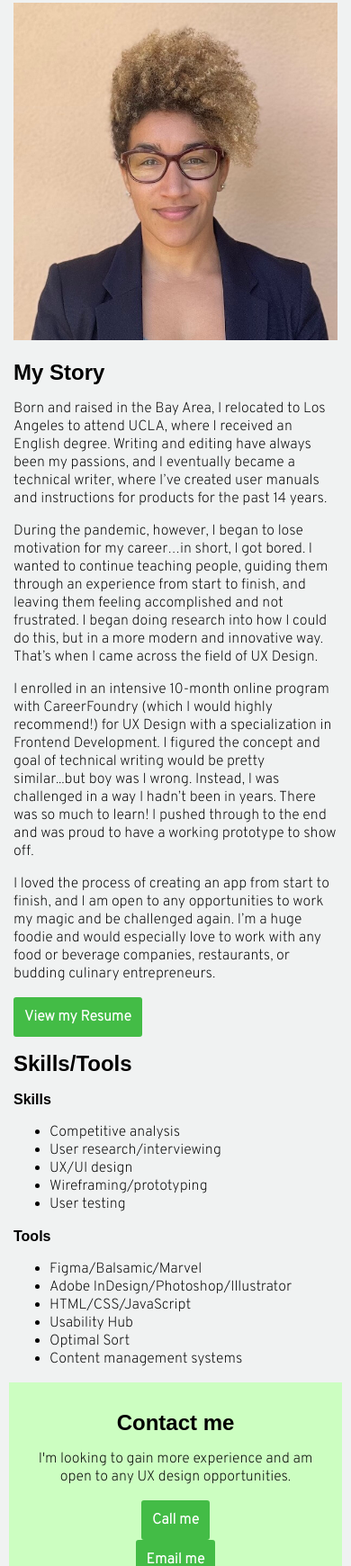
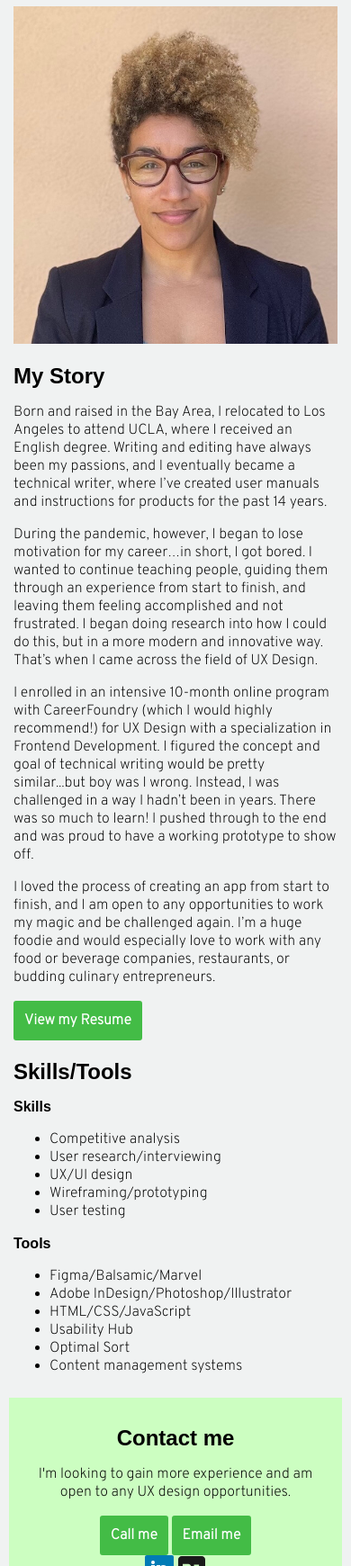
Before and after one commit to shoshanaucla/Portfolio-Site-Shoshana-Muhammad, a plain HTML site: page about.html in a window 390 px wide. Shown: the part 236-1976 px from the top of the page at 90% size. Drawn offline with nearby package versions, Linux system fonts and the light colour scheme; a web font is replaced by a local one.

Commit message:
Changed row/div for sections

```diff
--- a/about.html
+++ b/about.html
@@ -34,28 +34,26 @@
   </header>
   <main>
     <div class="container">
-      <!-- ORANGE BLOCK TOP -->
-      <div>
-        <!-- YELLOW BLOCK TOP -->
+      <!-- ABOUT SECTION -->
+      <div class="row">
+        <div class="subrow">
           <h1>About Me</h1>
         </div>
-    </div>
-    <div class="container">
-      <!-- ORANGE BLOCK MAIN -->
-      <div>
-        <!-- YELLOW BLOCK MAIN -->
+        <div class="column col-md-6 col-lg-7">
+          <!-- LEFT IMAGE -->
           <picture>
             <source srcset="img/mychef/about_me@1x.jpg" media="(max-width:767px)">
             <img src="img/mychef/about_me@2x.jpg" alt="Shoshana Muhammad">
           </picture>
-        <div>
-          <!-- DARK GREEN BLOCK MAIN -->
-          <div>
+        </div>
+
+        <div class="col-md-6 col-lg-5">
           <!-- TEAL COLUMN LEFT -->
           <h2>My Story</h2>
           <p>Born and raised in the Bay Area, I relocated to Los Angeles to attend UCLA, where I received an English degree. Writing and editing have always been my passions, and I eventually became a technical writer, where I’ve created user
             manuals and instructions for products for the past 14 years.</p>
-            <p>During the pandemic, however, I began to lose motivation for my career…in short, I got bored. I wanted to continue teaching people, guiding them through an experience from start to finish, and leaving them feeling accomplished and not
+          <p>During the pandemic, however, I began to lose motivation for my career…in short, I got bored. I wanted to continue teaching people, guiding them through an experience from start to finish, and leaving them feeling accomplished and
+            not
             frustrated. I began doing research into how I could do this, but in a more modern and innovative way. That’s when I came across the field of UX Design.</p>
           <p>I enrolled in an intensive 10-month online program with CareerFoundry (which I would highly recommend!) for UX Design with a specialization in Frontend Development. I figured the concept and goal of technical writing would be pretty
             similar...but boy was I wrong. Instead, I was challenged in a way I hadn’t been in years. There was so much to learn! I pushed through to the end and was proud to have a working prototype to show off.</p>
@@ -63,12 +61,13 @@
             restaurants, or budding culinary entrepreneurs.</p>
           <a href="files/Resume_ShoshanaMuhammad_0621.pdf" class="button" target="_blank">View my Resume</a>
         </div>
-          <div>
-            <!-- TEAL COLUMN RIGHT -->
+      </div>
+
+      <div class="row">
+        <div class="subrow">
           <h2>Skills/Tools</h2>
-            <div>
-              <!-- DARK GREEN BLOCK INNER -->
-              <div>
+        </div>
+        <div class="column col-md-6 col-lg-7">
           <!-- TEAL ROW 1 -->
           <h3>Skills</h3>
           <ul>
@@ -79,7 +78,7 @@
             <li>User testing</li>
           </ul>
         </div>
-              <div>
+        <div class="column col-md-6 col-lg-5">
           <!-- TEAL ROW 2 -->
           <h3>Tools</h3>
           <ul>
@@ -92,9 +91,8 @@
           </ul>
         </div>
       </div>
-          </div>
-        </div>
-      </div>
+
+
     </div>
   </main>
   <footer>
@@ -102,16 +100,14 @@
       <!-- FOOTER TEXT AND LINKS -->
       <h2>Contact me</h2>
       <p>I'm looking to gain more experience and am open to any UX design opportunities.</p>
-      <div>
+      <div class="contact_row">
         <a href="tel:+13104354475" class="button">Call me</a>
-      </div>
-      <div>
         <a href="mailto:shoshanaucla@gmail.com" class="button">Email me</a>
       </div>
       <div>
         <!-- SOCIAL ICONS -->
-        <a href="https://www.linkedin.com/in/shoshana-muhammad/" target="_blank"><svg enable-background="new 0 0 32 32" height="32px" id="Layer_1" version="1.0" viewBox="0 0 32 32" width="32px" xml:space="preserve" xmlns="http://www.w3.org/2000/svg"
-            xmlns:xlink="http://www.w3.org/1999/xlink">
+        <a href="https://www.linkedin.com/in/shoshana-muhammad/" target="_blank" class="icon"><svg enable-background="new 0 0 32 32" height="32px" id="Layer_1" version="1.0" viewBox="0 0 32 32" width="32px" xml:space="preserve"
+            xmlns="http://www.w3.org/2000/svg" xmlns:xlink="http://www.w3.org/1999/xlink">
             <g>
               <path d="M32,30c0,1.104-0.896,2-2,2H2c-1.104,0-2-0.896-2-2V2c0-1.104,0.896-2,2-2h28c1.104,0,2,0.896,2,2V30z" fill="#007BB5" />
               <g>
@@ -127,8 +123,8 @@
             <g />
             <g />
           </svg></a>
-        <a href="https://www.behance.net/shoshana_muhammad/" target="_blank"><svg height="32px" style="enable-background:new 0 0 512 512;" version="1.1" viewBox="0 0 512 512" width="32px" xml:space="preserve" xmlns="http://www.w3.org/2000/svg"
-            xmlns:xlink="http://www.w3.org/1999/xlink">
+        <a href="https://www.behance.net/shoshana_muhammad/" target="_blank" class="icon"><svg height="32px" style="enable-background:new 0 0 512 512;" version="1.1" viewBox="0 0 512 512" width="32px" xml:space="preserve"
+            xmlns="http://www.w3.org/2000/svg" xmlns:xlink="http://www.w3.org/1999/xlink">
             <g id="behance__x2C__social__x2C__media">
               <g>
                 <path d="M205.918,215.982c0-11.053-9.094-19.982-20.176-19.982H136v40    h49.743C196.824,236,205.918,227.049,205.918,215.982z" style="fill-rule:evenodd;clip-rule:evenodd;fill:#1A1A1A;" />
```
Lines whose indentation alone changed are shown as unchanged.
